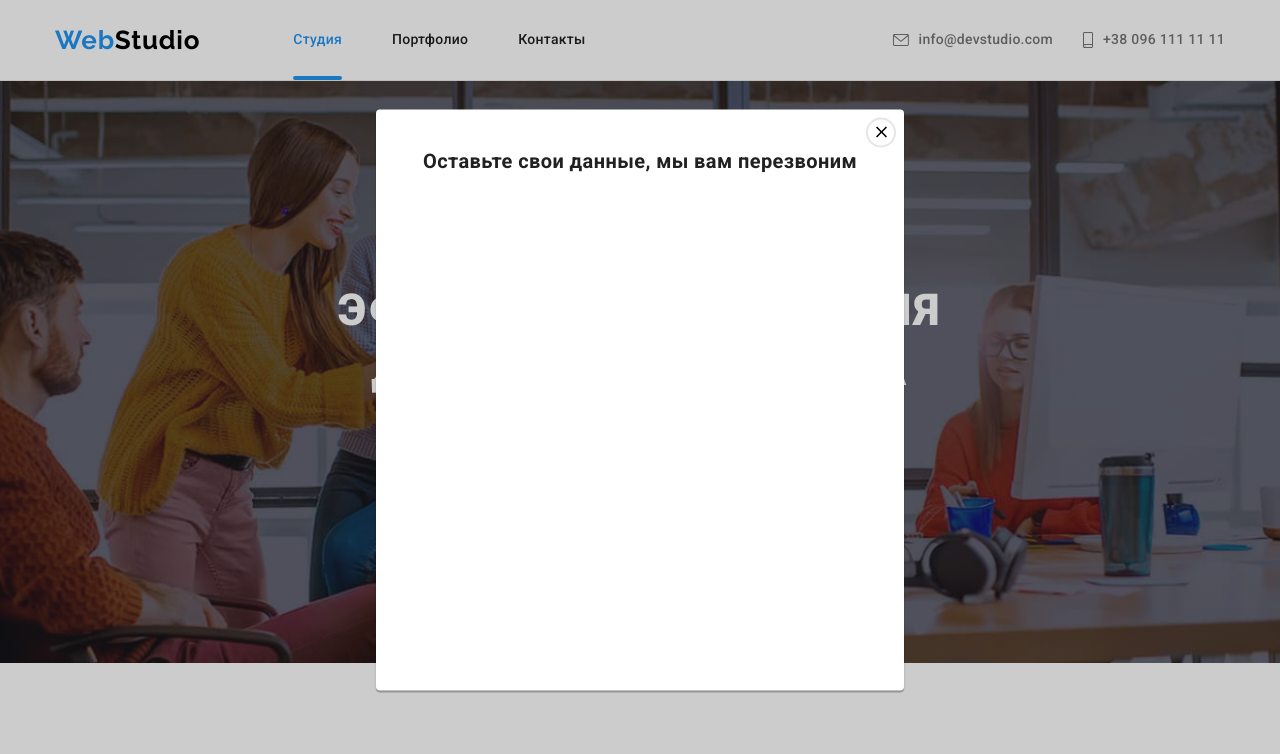
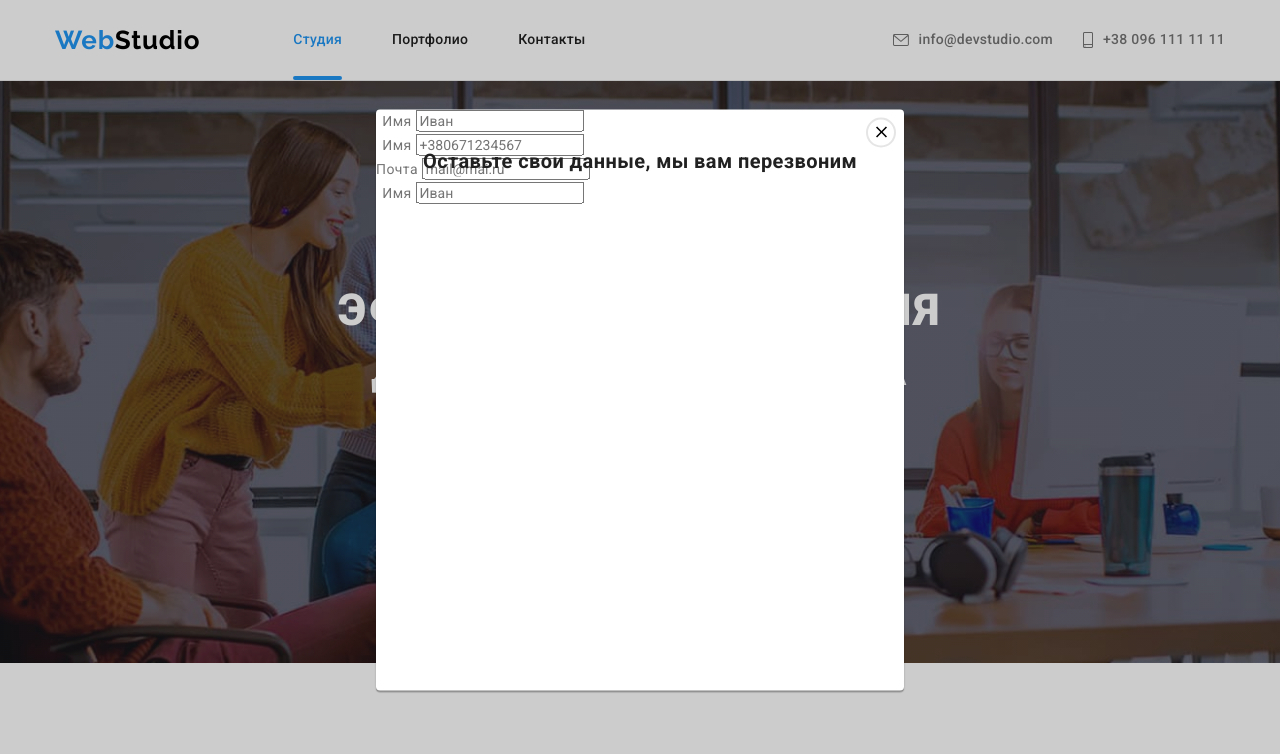
Before and after one commit to ihorrudniev/goit-markup-hw-06, a plain HTML site: page index.html in a window 1280 px wide. Both pictures are taken after a click on the button "Заказать услугу". Shown: the top 754 px of the page. Drawn offline with nearby package versions, Linux system fonts and the light colour scheme.

Commit message:
элементы форм

```diff
--- a/css/styles.css
+++ b/css/styles.css
@@ -705,6 +705,12 @@ img {
   color: var(--title-color);
 }
 
+.form {
+  display: flex;
+}
+.form-field {
+}
+
 /*------------ страница портфолио------------- */
 .btn .list {
   display: flex;
--- a/index.html
+++ b/index.html
@@ -409,10 +409,27 @@
         </svg>
       </button>
 
-      <p class="modal-text">Оставьте свои данные, мы вам перезвоним</p>
-      <form class="js-order-form">
-
-      </form>
+      <div class="form">
+        <p class="modal-text">Оставьте свои данные, мы вам перезвоним</p>
+        <form class="js-order-form">
+          <div class="form-field">
+            <label for="name">Имя</label>
+            <input type="name" id="name" placeholder="Иван">
+          </div>
+          <div class="form-field">
+            <label for="tel">Имя</label>
+            <input type="tel" id="tel" placeholder="+380671234567">
+          </div>
+          <div class="form-field">
+            <label for="mail">Почта</label>
+            <input type="mail" id="mail" placeholder="mail@mai.ru">
+          </div>
+          <div class="form-field">
+            <label for="name">Имя</label>
+            <input type="name" id="name" placeholder="Иван">
+          </div>
+        </form>
+      </div>
 
     </div>
   </div>
```
